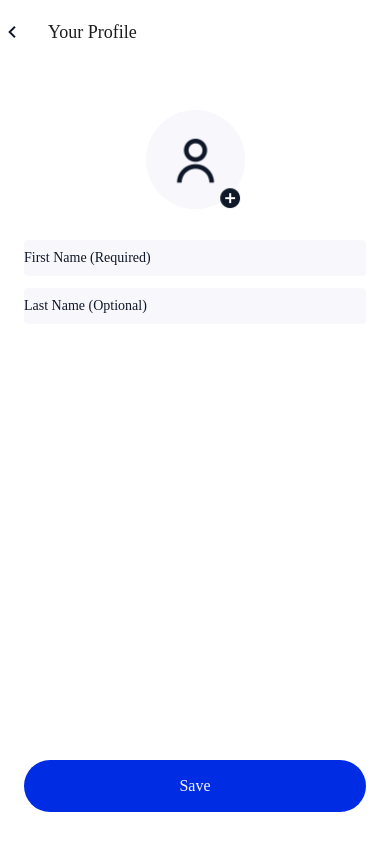
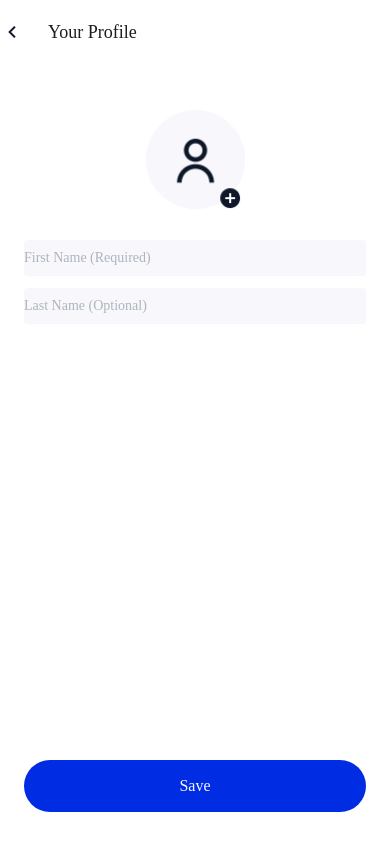
Before and after one commit to areydra/chateo, a React Native app: screen /Profile in a window 390 px wide. Built offline with nearby package versions, Linux system fonts and the light colour scheme.

Commit message:
add new reusable TextInput component

```diff
--- /dev/null
+++ b/src/components/TextInput/index.tsx
@@ -0,0 +1,17 @@
+import React from 'react';
+import { TextInput as NativeTextInput, TextInputProps } from 'react-native';
+
+import styles from './styles';
+import colors from '../../themes/colors';
+
+const TextInput = (props: TextInputProps) => {
+    return (
+        <NativeTextInput
+            {...props}
+            style={[styles.default, props.style]}
+            placeholderTextColor={colors.neutral.disabled}
+        />
+    )
+};
+
+export default TextInput;
--- /dev/null
+++ b/src/components/TextInput/styles.ts
@@ -0,0 +1,13 @@
+import { StyleSheet } from 'react-native';
+import colors from '../../themes/colors';
+
+const styles = StyleSheet.create({
+    default: {
+        fontSize: 14,
+        fontFamily: 'Mulish-SemiBold',
+        backgroundColor: colors.neutral.offWhite,
+        color: colors.neutral.active,
+    },
+});
+
+export default styles;
--- a/src/scenes/InputPhoneNumberScene/components/FieldPhoneNumber.tsx
+++ b/src/scenes/InputPhoneNumberScene/components/FieldPhoneNumber.tsx
@@ -1,8 +1,9 @@
 import React, { forwardRef, useImperativeHandle, useState } from 'react';
-import { Image, TextInput, View } from 'react-native';
+import { Image, View } from 'react-native';
 
 import styles from '../styles';
 import Text from '../../../components/Text';
+import TextInput from '../../../components/TextInput';
 
 export interface IRefFieldPhoneNumber {
     setValue: (value: string) => void;
--- a/src/scenes/InputPhoneNumberScene/styles.ts
+++ b/src/scenes/InputPhoneNumberScene/styles.ts
@@ -36,11 +36,8 @@ const styles = StyleSheet.create({
         height: 36,
     },
     field: {
-        backgroundColor: colors.neutral.offWhite,
         paddingHorizontal: 6,
         paddingVertical: 8,
-        fontFamily: 'Mulish-SemiBold',
-        fontSize: 14,
         borderRadius: 4,
         height: 36,
         flex: 1,
--- a/src/scenes/ProfileScene/index.tsx
+++ b/src/scenes/ProfileScene/index.tsx
@@ -1,8 +1,9 @@
 import React from 'react';
-import { Image, TextInput, View } from 'react-native';
+import { Image, View } from 'react-native';
 
 import styles from './styles';
 import Button from '../../components/Button';
+import TextInput from '../../components/TextInput';
 
 const ProfileScene = () => {
     return (
--- a/src/scenes/ProfileScene/styles.ts
+++ b/src/scenes/ProfileScene/styles.ts
@@ -20,12 +20,8 @@ const styles = StyleSheet.create({
     },
     field: {
         width: '100%',
-        backgroundColor: colors.neutral.offWhite,
         borderRadius: 4,
         marginBottom: 12,
-        fontFamily: 'Mulish-SemiBold',
-        fontSize: 14,
-        color: colors.neutral.active,
         height: 36,
     },
     button: {
```
